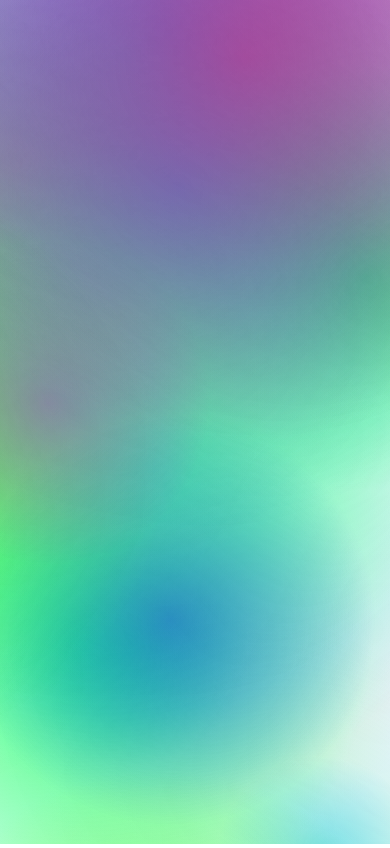
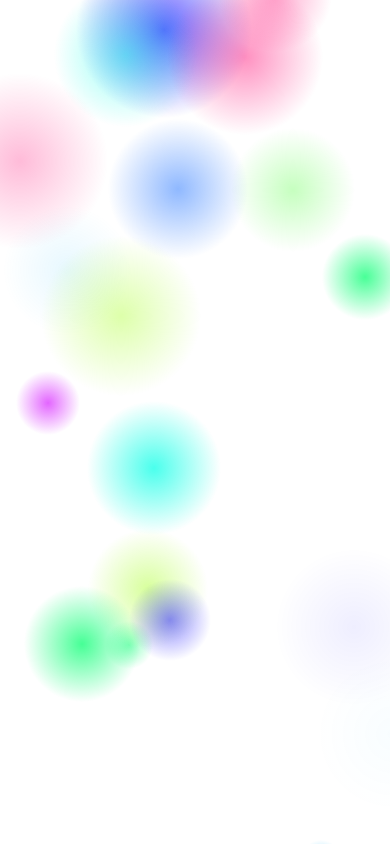
Before and after one commit to rykktiadLoans/canvasGradient, a plain HTML site: page index.html in a window 390 px wide. Drawn offline with Linux system fonts and the light colour scheme; animation ran at ten frames a second.

Commit message:
fixed mobile

```diff
--- a/index.html
+++ b/index.html
@@ -26,7 +26,7 @@
         function randomOrb() {
             let x = rand(canvasWidth);
             let y = rand(canvasHeight);
-            let r = rand(100, 250);
+            let r = Math.floor(rand(100, 250) * radiusCoef);
             let displacementx = rand(-10, 10);
             let displacementy = rand(-10, 10);
             let color = colors[rand(colors.length)]
@@ -60,6 +60,9 @@
         let canvasHeight = document.body.clientHeight;
         canvas.width = canvasWidth;
         canvas.height = canvasHeight;
+        let widthCoef = canvasWidth / 1920;
+        let heightCoef = canvasHeight / 731;
+        let radiusCoef = Math.min(widthCoef, heightCoef);
         let con = canvas.getContext("2d");
         let time = new Date().getMilliseconds();
         let arr = [];
```
